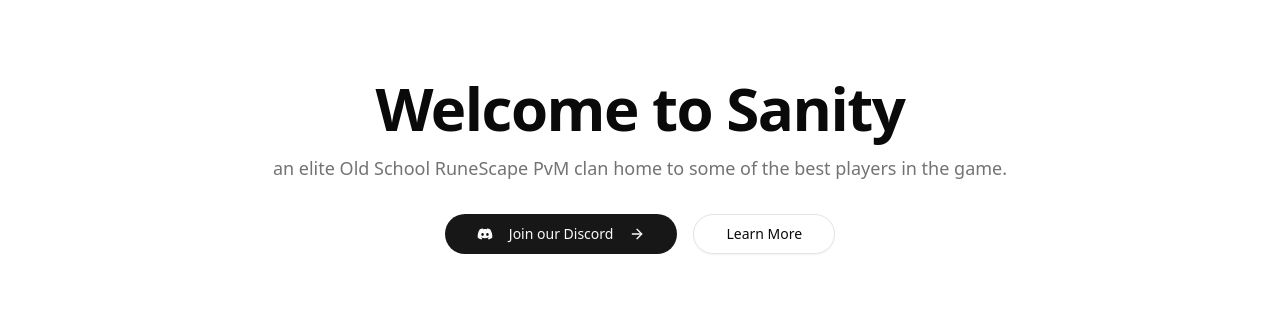
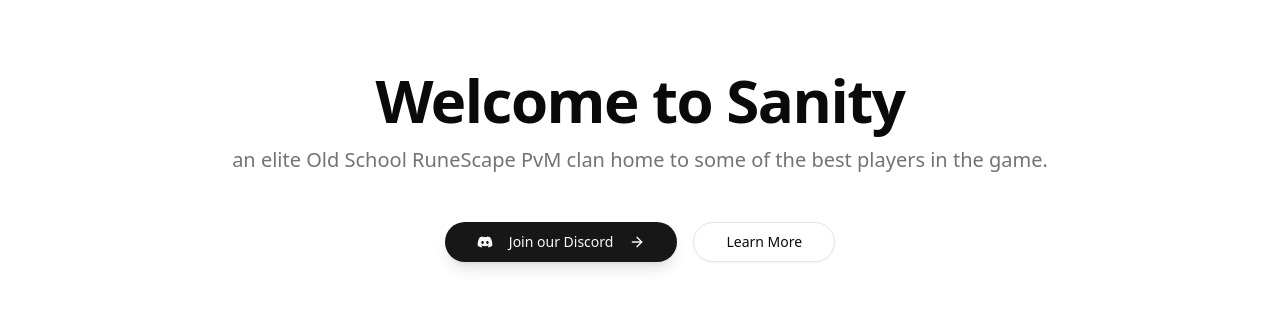
Before and after one commit to nednella/sanity, a React (Vite) app in the folder apps/web/: page / in a window 1280 px wide. Shown: the part 234-546 px from the top of the page. Built offline with nearby package versions, Linux system fonts and the light colour scheme; no server answers.

Commit message:
Replace landing Hero component with a reusable Hero layout component

```diff
--- a/apps/web/src/components/landing/hero.tsx
+++ /dev/null
@@ -1,54 +0,0 @@
-import { Link } from "@tanstack/react-router"
-import { ArrowRight } from "lucide-react"
-import { motion } from "motion/react"
-
-import { DiscordLogo } from "@/components/logos/discord-logo"
-import { Button } from "@/lib/ui/components/button"
-import { H1 } from "@/lib/ui/components/typography/h1"
-import { Lead } from "@/lib/ui/components/typography/lead"
-
-import { ScrollIndicator } from "./scroll-indicator"
-
-export function Hero() {
-    return (
-        <section className="bg-background flex min-h-screen items-center justify-center">
-            <motion.div
-                className="container mx-auto text-center"
-                initial={{ opacity: 0 }}
-                animate={{ opacity: 1 }}
-                transition={{ duration: 1, delay: 0.1 }}
-            >
-                <H1 className="mb-4">Welcome to Sanity</H1>
-                <Lead className="mb-8 px-4 text-lg">
-                    an elite Old School RuneScape PvM clan home to some of the best players in the game.
-                </Lead>
-                <div className="flex flex-col justify-center gap-4 px-4 sm:flex-row sm:items-center">
-                    <Button
-                        asChild
-                        size="lg"
-                        className="group mx-auto w-full max-w-80 rounded-full px-8! transition-all sm:mx-0 sm:w-fit"
-                    >
-                        <a
-                            href="https://discord.gg/sanity"
-                            target="_blank"
-                            rel="noopener noreferrer"
-                        >
-                            <DiscordLogo className="fill-primary-foreground mr-2 size-4" />
-                            <span>Join our Discord</span>
-                            <ArrowRight className="ml-2 size-4 transition-transform group-hover:translate-x-1" />
-                        </a>
-                    </Button>
-                    <Button
-                        asChild
-                        size="lg"
-                        variant="outline"
-                        className="mx-auto w-full max-w-80 rounded-full px-8 sm:mx-0 sm:w-fit"
-                    >
-                        <Link to="/about">Learn More</Link>
-                    </Button>
-                </div>
-                <ScrollIndicator />
-            </motion.div>
-        </section>
-    )
-}
--- /dev/null
+++ b/apps/web/src/components/layout/hero.tsx
@@ -0,0 +1,64 @@
+import { motion } from "motion/react"
+
+import { Section } from "@/lib/ui/components/section"
+import { H1 } from "@/lib/ui/components/typography/h1"
+import { Lead } from "@/lib/ui/components/typography/lead"
+import { cn } from "@/lib/ui/utils"
+
+const containerVariants = {
+    hidden: { opacity: 0 },
+    visible: {
+        opacity: 1,
+        transition: {
+            staggerChildren: 0.1
+        }
+    }
+}
+
+const itemVariants = {
+    hidden: { opacity: 0 },
+    visible: { opacity: 1, transition: { duration: 1 } }
+}
+
+type Props = {
+    title: string
+    description: string
+    className?: string
+    reduceMotion?: boolean
+    children?: React.ReactNode
+}
+
+const MotionSection = motion.create(Section)
+const MotionH1 = motion.create(H1)
+const MotionLead = motion.create(Lead)
+
+export function Hero({ title, description, className, reduceMotion = false, children }: Readonly<Props>) {
+    return (
+        <MotionSection
+            className={cn("relative text-center", className)}
+            variants={reduceMotion ? undefined : containerVariants}
+            initial="hidden"
+            whileInView="visible"
+            viewport={{ once: true }}
+        >
+            <MotionH1
+                variants={reduceMotion ? undefined : itemVariants}
+                className="mb-4"
+            >
+                {title}
+            </MotionH1>
+            <MotionLead
+                variants={reduceMotion ? undefined : itemVariants}
+                className={cn(children && "mb-12")}
+            >
+                {description}
+            </MotionLead>
+            <motion.div
+                className="flex flex-col items-center justify-center gap-4 sm:flex-row"
+                variants={reduceMotion ? undefined : itemVariants}
+            >
+                {children}
+            </motion.div>
+        </MotionSection>
+    )
+}
--- a/apps/web/src/routes/(app)/(public)/index.tsx
+++ b/apps/web/src/routes/(app)/(public)/index.tsx
@@ -1,10 +1,14 @@
-import { createFileRoute } from "@tanstack/react-router"
+import { Link, createFileRoute } from "@tanstack/react-router"
+import { ArrowRight } from "lucide-react"
 
 import { BackgroundGradient } from "@/components/landing/background-gradient"
 import { CallToAction } from "@/components/landing/call-to-action"
-import { Hero } from "@/components/landing/hero"
 import { Highlights } from "@/components/landing/highlights"
+import { ScrollIndicator } from "@/components/landing/scroll-indicator"
 import { Stats } from "@/components/landing/stats"
+import { Hero } from "@/components/layout/hero"
+import { DiscordLogo } from "@/components/logos/discord-logo"
+import { Button } from "@/lib/ui/components/button"
 
 export const Route = createFileRoute("/(app)/(public)/")({
     component: IndexPage
@@ -13,7 +17,38 @@ export const Route = createFileRoute("/(app)/(public)/")({
 function IndexPage() {
     return (
         <>
-            <Hero />
+            <div className="relative flex min-h-screen items-center justify-center overflow-hidden">
+                <Hero
+                    title="Welcome to Sanity"
+                    description="an elite Old School RuneScape PvM clan home to some of the best players in the game."
+                >
+                    <Button
+                        asChild
+                        size="lg"
+                        className="group w-full max-w-xs rounded-full px-8! shadow-lg transition-all hover:shadow-xl
+                            sm:w-auto"
+                    >
+                        <a
+                            href="https://discord.gg/sanity"
+                            target="_blank"
+                            rel="noopener noreferrer"
+                        >
+                            <DiscordLogo className="fill-primary-foreground mr-2 size-4" />
+                            <span>Join our Discord</span>
+                            <ArrowRight className="ml-2 size-4 transition-transform group-hover:translate-x-1" />
+                        </a>
+                    </Button>
+                    <Button
+                        asChild
+                        size="lg"
+                        variant="outline"
+                        className="hover:bg-accent w-full max-w-xs rounded-full px-8 transition-all sm:w-auto"
+                    >
+                        <Link to="/about">Learn More</Link>
+                    </Button>
+                </Hero>
+                <ScrollIndicator />
+            </div>
             <BackgroundGradient>
                 <Stats />
                 <Highlights />
```
